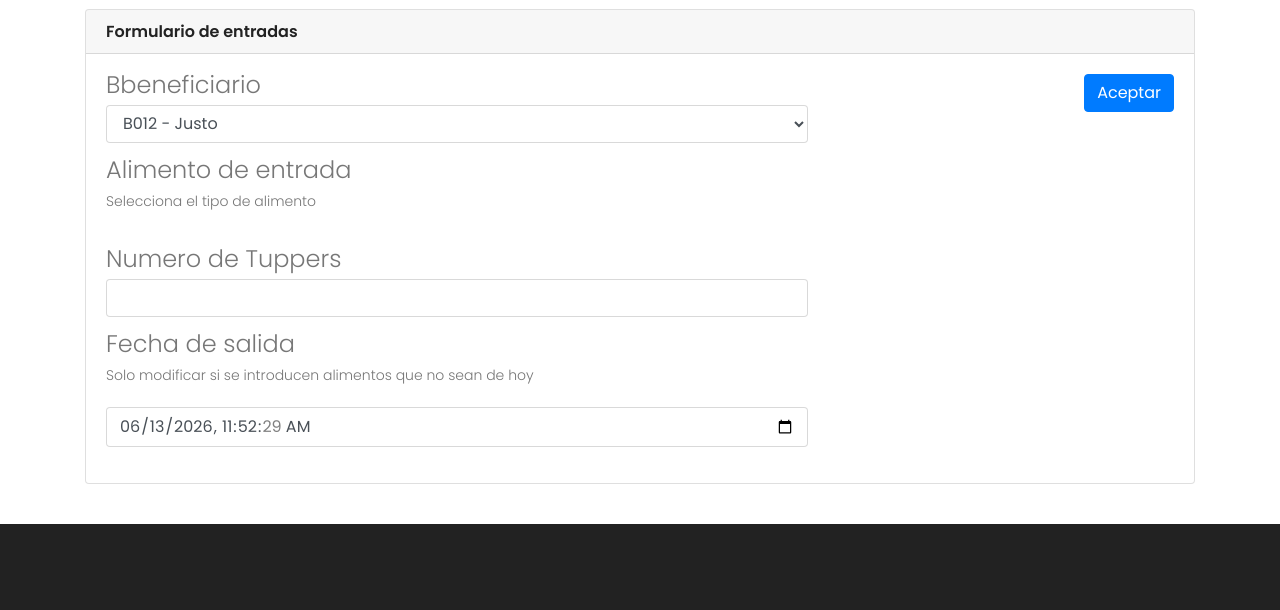
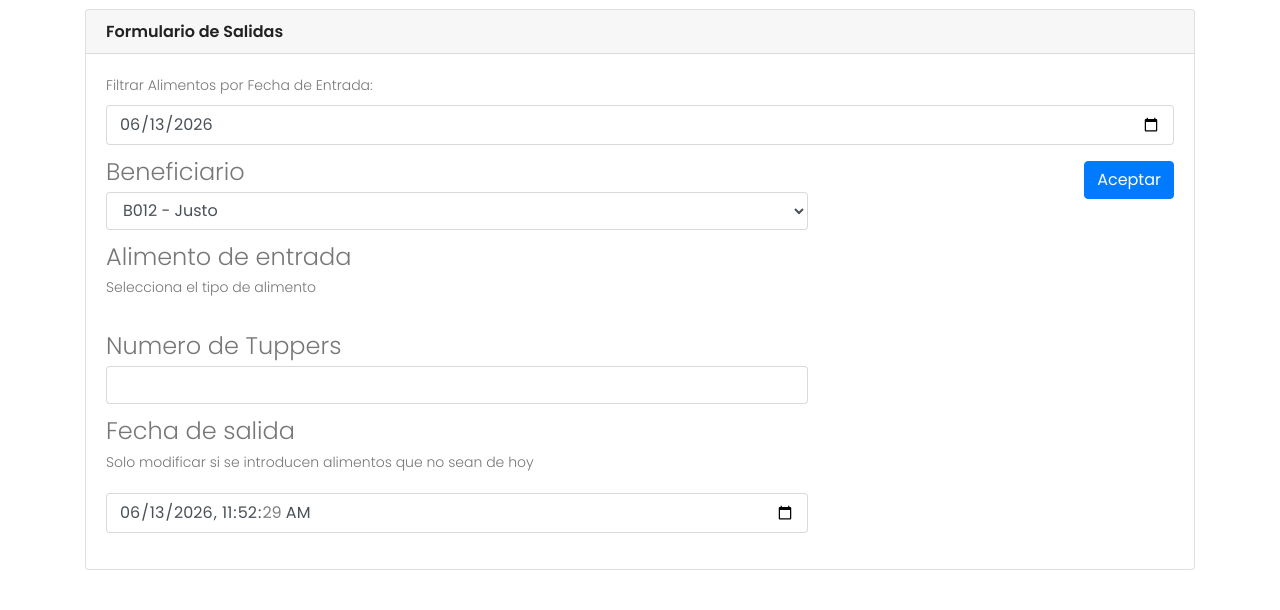
Before and after one commit to JDouss/refood-py, a Django app: page /salidas/ in a window 1280 px wide. Shown: the part 51-661 px from the top of the page. Run offline with Django 5.2, Linux system fonts and the light colour scheme; data comes from the database, SQL or seed files in the repository; some libraries are stand-ins or nearby versions.

Commit message:
feat: Habilitar registro de salida de comida de dias anteriores
El selector indica la fecha desde la que se quiere que se muestren alimentos, indicando la fecha de entrada al lado del nombre de cada alimento.

```diff
--- a/refood_app/forms.py
+++ b/refood_app/forms.py
@@ -1,10 +1,10 @@
-from datetime import datetime,timedelta
+from datetime import datetime,timedelta, date
 from email.policy import default
 
 from django import forms
 from django.db import connections
 from django.utils import timezone
-from .models import AlEnt,TipoAl,Donante,Benef
+from .models import AlEnt,TipoAl,Donante,Benef, AlSal # Importar AlSal
 
 def get_tipos_alimentos():
     return TipoAl.objects.values_list('id', 'nombre_alimento').order_by('nombre_alimento')
@@ -19,17 +19,23 @@
         for b in beneficiarios
     ]
 
-def get_alimentos_entrada(fecha_llegada: datetime):
-    al_entrada = (AlEnt.objects.filter(
-        fecha_y_hora_entrada__gt=fecha_llegada
-    ).select_related(
-        "donante", "tipo_al"
-    ).values_list(
-        "id", "tipo_al__nombre_alimento", "donante__nombre"
-    )).order_by('tipo_al__nombre_alimento')
+def get_alimentos_entrada(min_date: date): # Cambiado selected_date a min_date
+    # Obtener IDs de AlEnt que ya han sido usados en AlSal
+    used_al_ent_ids = AlSal.objects.values_list('al_ent_id', flat=True)
+
+    # Filtrar AlEnt que no están usados y cuya fecha de entrada es igual o posterior a la min_date
+    al_entrada = (AlEnt.objects.exclude(id__in=used_al_ent_ids)
+                  .filter(fecha_y_hora_entrada__date__gte=min_date) # Cambiado de lte a gte
+                  .select_related("donante", "tipo_al")
+                  .values_list("id", "tipo_al__nombre_alimento", "donante__nombre", "fecha_y_hora_entrada"))
+
+    # Formatear para mostrar, incluyendo la fecha y manteniendo el orden alfabético
+    # Primero ordenar por nombre de alimento, luego por fecha de entrada
+    sorted_al_entrada = sorted(al_entrada, key=lambda x: (x[1], x[3]))
+
     return [
-        (a[0], f"{a[1]} - {a[2]}")
-        for a in al_entrada
+        (a[0], f"{a[1]} - {a[2]} ({a[3].strftime('%Y-%m-%d')})")
+        for a in sorted_al_entrada
     ]
 
 
@@ -123,11 +129,10 @@
         min_value=1
     )
 
-    def __init__(self, *args, fecha_llegada=None, **kwargs):
+    def __init__(self, *args, min_date=None, **kwargs): # Cambiado selected_date a min_date
         super().__init__(*args, **kwargs)
-        if fecha_llegada is None:
-            fecha_llegada = timezone.now() - timedelta(hours=12)
-        self.fecha_salida_val = fecha_llegada  # guardamos para usar en get_al_entrada
-        # Rellenar choices dinámicamente en cada instancia del formulario
-        self.fields['al_entrada'].choices = get_alimentos_entrada(fecha_llegada=fecha_llegada)
+        if min_date is None:
+            min_date = timezone.localdate() # Por defecto, la fecha actual
+
+        self.fields['al_entrada'].choices = get_alimentos_entrada(min_date=min_date) # Pasar min_date
         self.fields['beneficiario'].choices = get_beneficiarios()
--- a/refood_app/templates/refood_app/salidas.html
+++ b/refood_app/templates/refood_app/salidas.html
@@ -1,7 +1,7 @@
 {% extends 'refood_app/base.html' %}
 {% load static %}
 {% load i18n %}
-{% block title %} {% trans "Home" %} {% endblock title %}
+{% block title %} {% trans "Salidas" %} {% endblock title %}
 
 {% block stylesheets %}
   {{ block.super }}
@@ -10,18 +10,24 @@
 {% block content %}
 <section class="about-generic-area section-gap-60">
   <div class="container">
-    <form method="post" action="{% url 'salidas' %}">
+    <form method="post" action="{% url 'salidas' %}?date={{ selected_date }}"> {# Asegurarse de que la fecha se mantenga en el POST #}
       {% csrf_token %}
       <div class="card">
         <div class="card-header" id="headingTwo">
-          <h5 class="mb-0">Formulario de entradas</h5>
+          <h5 class="mb-0">Formulario de Salidas</h5>
         </div>
         <div class="card-body">
+          <div class="row mb-3">
+            <div class="col-md-12">
+              <label for="id_date_filter">Filtrar Alimentos por Fecha de Entrada:</label>
+              <input type="date" id="id_date_filter" class="form-control" value="{{ selected_date }}">
+            </div>
+          </div>
           <div class="row">
             <!-- Columna izquierda: formulario -->
             <div class="col-md-8">
 				<fieldset>
-                <legend>Bbeneficiario</legend>
+                <legend>Beneficiario</legend>
                 <div class="form-group">
                   {{ form.beneficiario }}
                 </div>
@@ -65,6 +71,14 @@
 
 {% block javascripts %}
 	{{ block.super }}
+	<script>
+        document.getElementById('id_date_filter').addEventListener('change', function() {
+            const selectedDate = this.value;
+            if (selectedDate) {
+                window.location.href = "{% url 'salidas' %}?date=" + selectedDate;
+            }
+        });
+	</script>
 	<script src="{% static 'refood_app/js/vendors/revolution/js/jquery.themepunch.tools.min.js' %}"></script>
 	<script src="{% static 'refood_app/js/vendors/revolution/js/jquery.themepunch.revolution.min.js' %}"></script>
 {% endblock javascripts %}
--- a/refood_app/views.py
+++ b/refood_app/views.py
@@ -4,6 +4,7 @@
 from django.db.models import Sum, Min, Count
 from django.db.models.functions import TruncDate, ExtractWeekDay
 from datetime import datetime, timedelta, date
+from django.utils import timezone # Import timezone
 
 from .forms import MenuPrincipalForm,EntradasForm,SalidasForm
 from .models import AlEnt,Donante,TipoAl,AlSal,Benef
@@ -53,9 +54,18 @@
         })
 
 def salidas(request):
-    # if this is a POST request we need to process the form data
+    # Obtener la fecha seleccionada del request o usar la fecha actual por defecto
+    selected_date_str = request.GET.get('date')
+    if selected_date_str:
+        try:
+            min_date = datetime.strptime(selected_date_str, '%Y-%m-%d').date() # Cambiado a min_date
+        except ValueError:
+            min_date = timezone.localdate() # Si la fecha es inválida, usar la actual
+    else:
+        min_date = timezone.localdate() # Por defecto, la fecha actual
+
     if request.method == 'POST':
-        form = SalidasForm(request.POST)
+        form = SalidasForm(request.POST, min_date=min_date) # Pasar min_date al formulario
         if form.is_valid():
             fecha_salida = form.cleaned_data['fecha_salida']
             beneficiario_id = form.cleaned_data['beneficiario']
@@ -72,9 +82,12 @@
                 )
             return redirect('salidas')
 
-    form = SalidasForm()
+    else:
+        form = SalidasForm(min_date=min_date) # Pasar min_date al formulario para GET requests
+
     return render(request, 'refood_app/salidas.html', {
             'form': form,
+            'selected_date': min_date.strftime('%Y-%m-%d') # Pasar la fecha seleccionada a la plantilla
         })
 
 @login_required
```
